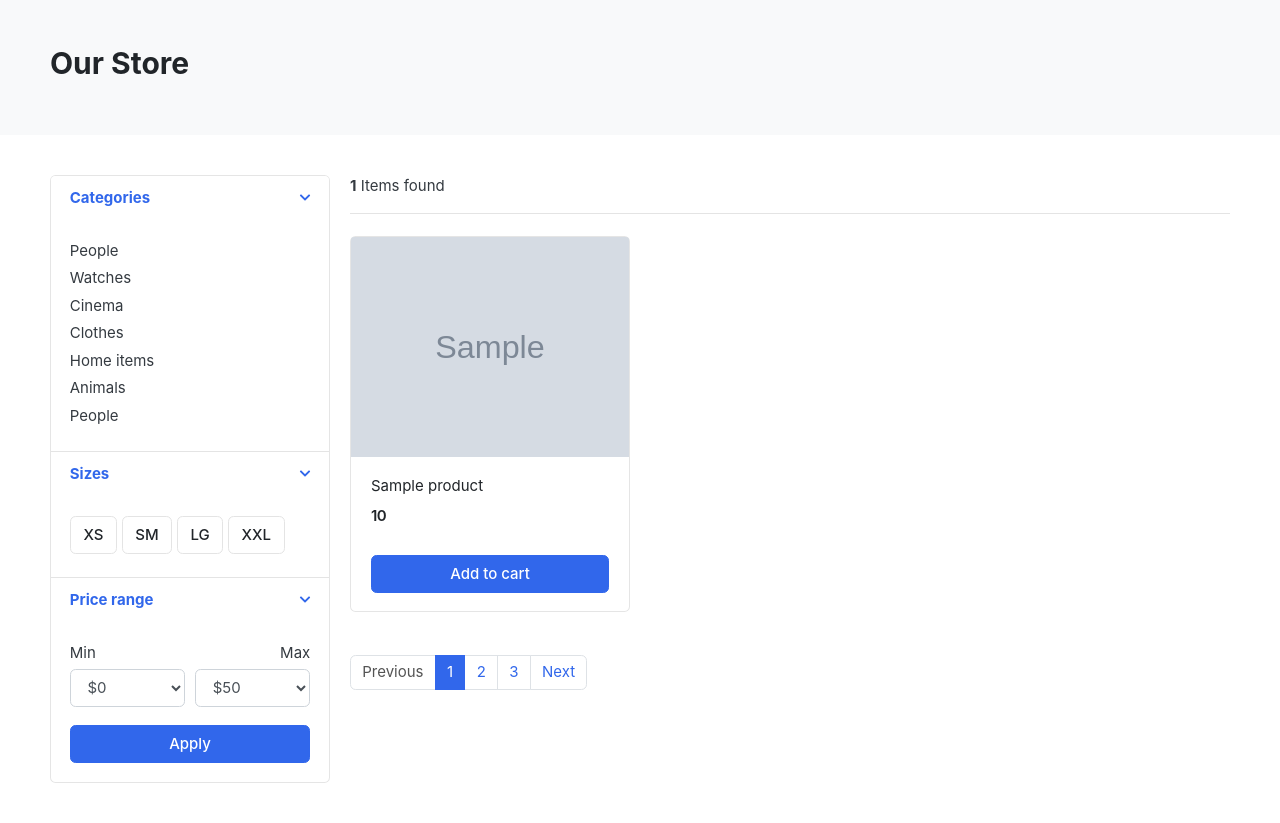
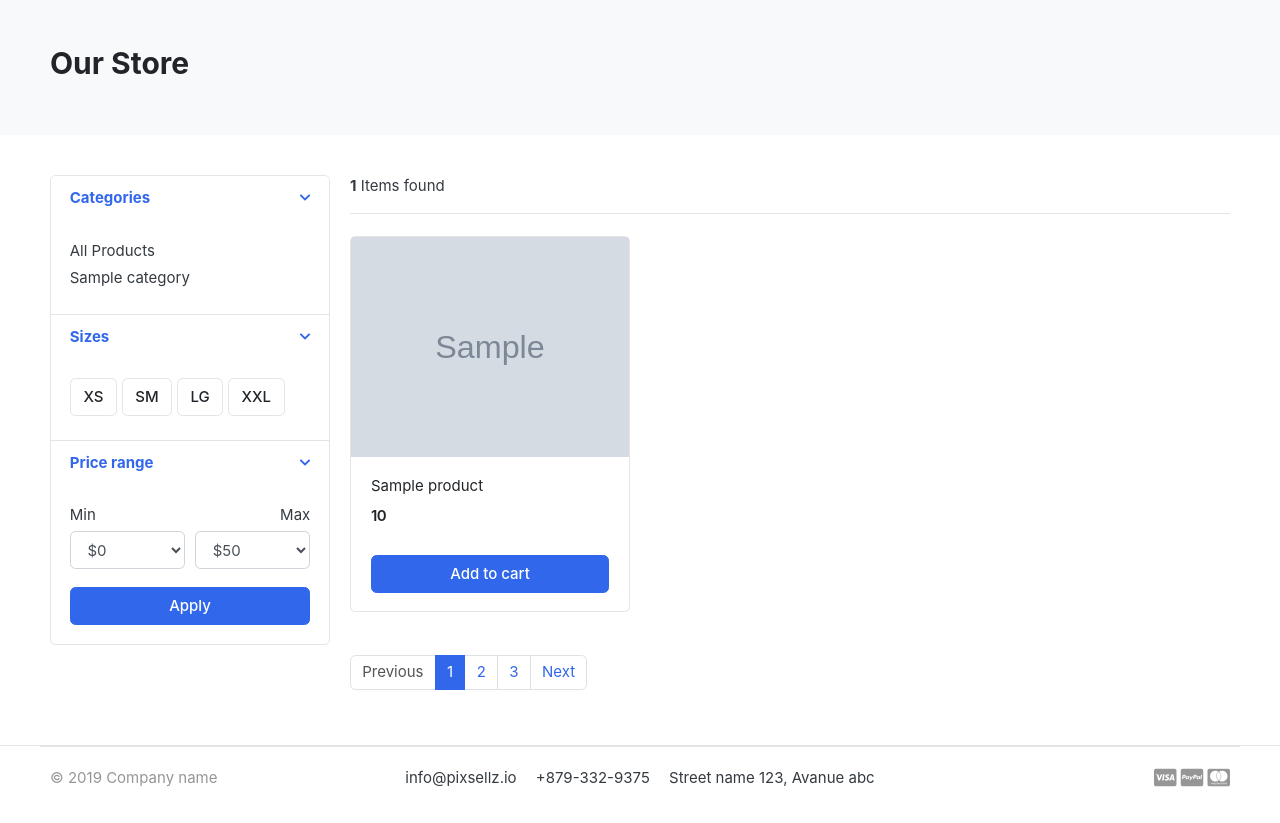
Before and after one commit to tonyhieu1211/SevenStore, a Django app: page /store/ in a window 1280 px wide. Shown: the part 119-942 px from the top of the page. After the commit the page ends 906 px from the top, so only its background shows below. Run offline with Django 3.2, Linux system fonts and the light colour scheme; tables that the repository leaves empty hold one stand-in row (values such as "Sample post"); grey boxes marked "Sample" are stand-in pictures; some libraries are stand-ins or nearby versions; some web fonts are replaced.

Commit message:
Display Categories in the Store Page

```diff
--- a/templates/includes/navbar.html
+++ b/templates/includes/navbar.html
@@ -38,6 +38,7 @@
                             <i class="fa fa-bars"></i> All category
                         </button>
                         <div class="dropdown-menu">
+                            <a class="dropdown-item" href="{% url 'store' %}">All Products</a>
                             {% for category in links %}
                                 <a class="dropdown-item" href="{{ category.get_url }}">{{ category.category_name }}</a>
                             {% endfor %}
--- a/templates/store/store.html
+++ b/templates/store/store.html
@@ -29,13 +29,10 @@
                             <div class="card-body">
 
                                 <ul class="list-menu">
-                                    <li><a href="#">People </a></li>
-                                    <li><a href="#">Watches </a></li>
-                                    <li><a href="#">Cinema </a></li>
-                                    <li><a href="#">Clothes </a></li>
-                                    <li><a href="#">Home items </a></li>
-                                    <li><a href="#">Animals</a></li>
-                                    <li><a href="#">People </a></li>
+                                    <li><a href="{% url 'store' %}"> All Products </a></li>
+                                    {% for category in links %}
+                                        <li><a href="{{ category.get_url }}"> {{ category.category_name }} </a></li>
+                                    {% endfor %}
                                 </ul>
 
                             </div> <!-- card-body.// -->
```
